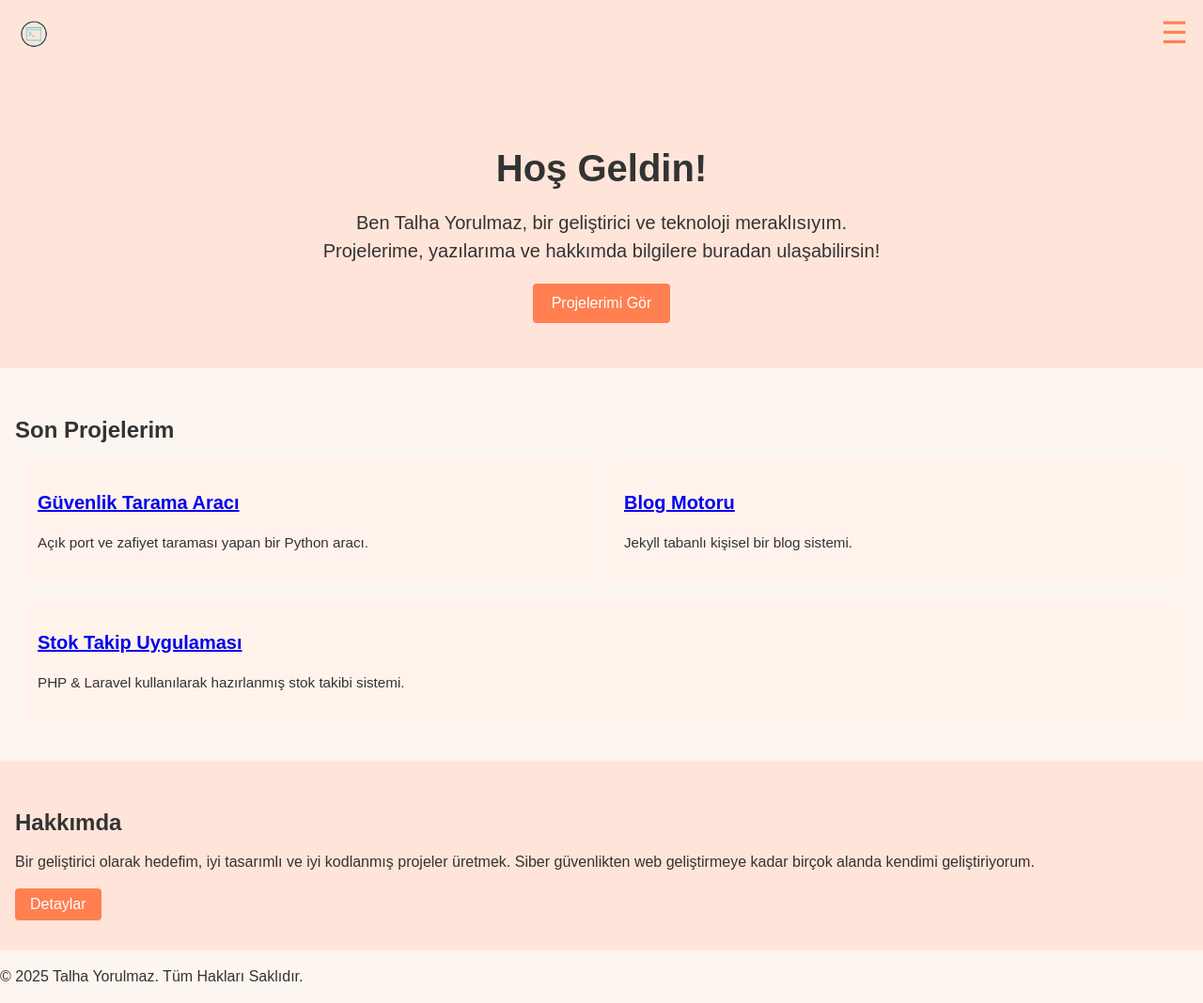
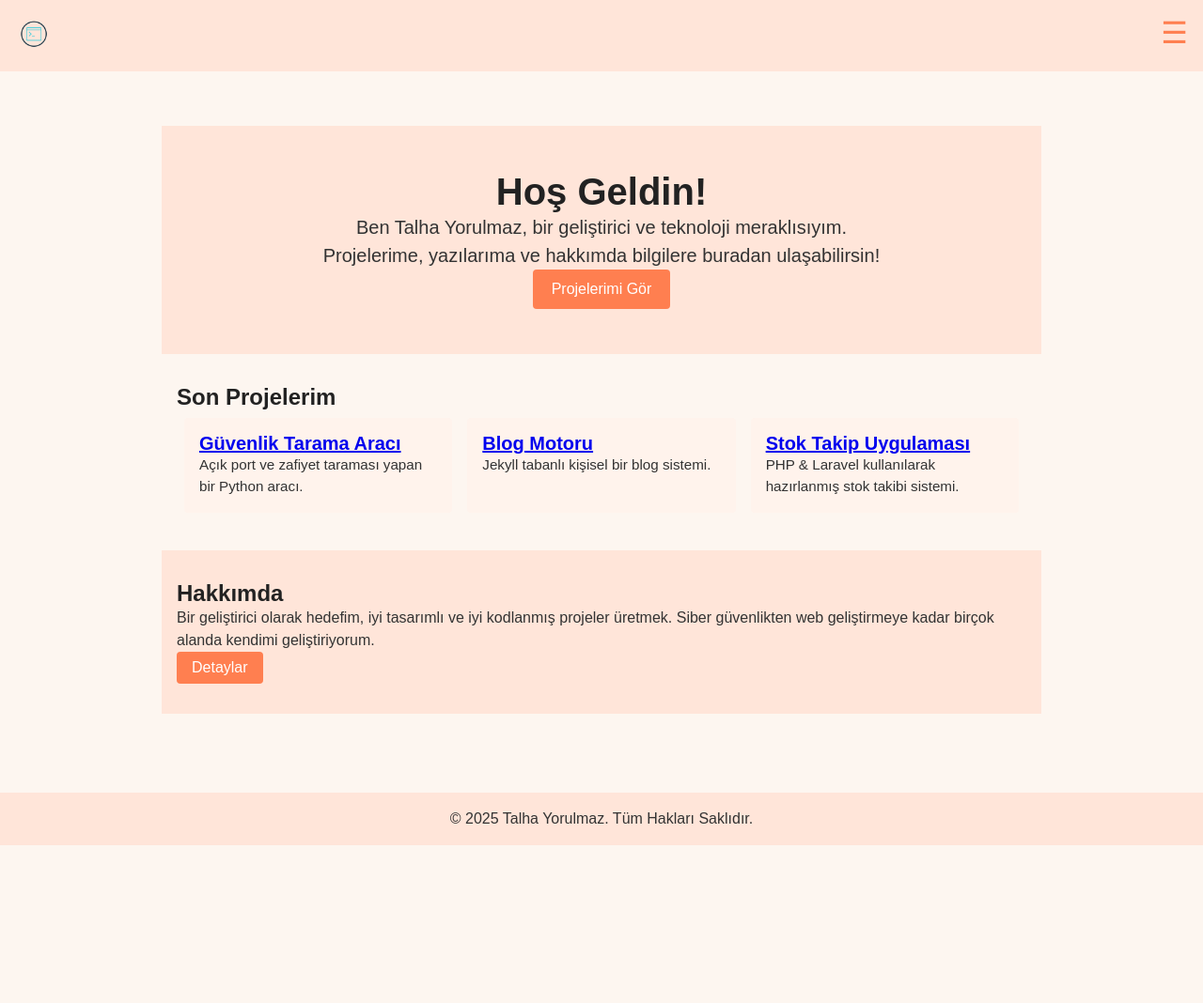
Before and after one commit to talhayrlmz/talhayorulmaz.github.io, a Jekyll site: the page built from index.html, in a window 1280 px wide. Shown: the whole page at 94% size. Built offline with Jekyll 4.4.1, drawn with Linux system fonts in a browser that asks for light colours; after the commit the page ends 900 px from its top, so only the background shows below that.

Commit message:
Update styles.css

```diff
--- a/assets/css/styles.css
+++ b/assets/css/styles.css
@@ -1,26 +1,21 @@
----
----
-
 /* ==================================================
-   Genel Ayarlar
+   GENEL AYARLAR
 ================================================== */
+* {
+  margin: 0;
+  padding: 0;
+  box-sizing: border-box;
+}
 body {
   font-family: Arial, sans-serif;
-  margin: 0;
   color: #333;
+  background-color: #fdf6f0;
   display: flex;
   flex-direction: column;
   min-height: 100vh;
-  background-color: #fdf6f0;
 }
-
-h1 {
-  font-size: 2rem;
-  margin-bottom: 1rem;
-}
-h2 {
-  font-size: 1.5rem;
-  margin-bottom: .5rem;
+h1, h2 {
+  color: #222;
 }
 p {
   font-size: 1rem;
@@ -28,73 +23,7 @@ p {
 }
 
 /* ==================================================
-   Anasayfa Alanı
-================================================== */
-.hero {
-  background: #ffe5d9;
-  padding: 3rem 1rem;
-  text-align: center;
-
-  h1 {
-    font-size: 2.5rem;
-  }
-  p {
-    font-size: 1.25rem;
-  }
-  .btn {
-    display: inline-block;
-    padding: .75rem 1.25rem;
-    background: #ff7f50;
-    color: #fff;
-    text-decoration: none;
-    border-radius: 4px;
-  }
-}
-
-.projects {
-  padding: 2rem 1rem;
-
-  .project-list {
-    display: flex;
-    justify-content: space-around;
-    flex-wrap: wrap;
-
-    .project-item {
-      flex: 1 1 30%;
-      background: #fff3ec;
-      padding: 1rem;
-      margin: .5rem;
-      border-radius: 4px;
-
-      h3 {
-        font-size: 1.25rem;
-      }
-      p {
-        font-size: .95rem;
-      }
-    }
-  }
-}
-
-.about {
-  padding: 2rem 1rem;
-  background: #ffe5d9;
-
-  p {
-    font-size: 1rem;
-  }
-  .btn {
-    display: inline-block;
-    padding: .5rem 1rem;
-    background: #ff7f50;
-    color: #fff;
-    text-decoration: none;
-    border-radius: 4px;
-  }
-}
-
-/* ==================================================
-   Menü Alanı
+   MENÜ ALANI
 ================================================== */
 .menu {
   position: relative;
@@ -102,17 +31,15 @@ p {
   justify-content: space-between;
   padding: 1rem;
   background-color: #ffe5d9;
-
+}
 .logo img {
   height: 40px;
 }
-
 .menu-icon {
   font-size: 2rem;
   color: #ff7f50;
   cursor: pointer;
 }
-
 .menu-links {
   position: absolute;
   top: 3rem;
@@ -121,19 +48,116 @@ p {
   padding: 1rem;
   display: none;
   flex-direction: column;
-
-    a {
+}
+.menu-links a {
   color: #555;
   text-decoration: none;
   padding: 0.5rem 0;
-
-      &:hover {
+}
+.menu-links a:hover {
   color: #ff7f50;
 }
+.menu-links.active {
+  display: flex;
 }
 
-    &.active {
+/* ==================================================
+   MAIN ALANI
+================================================== */
+main {
+  max-width: 1000px;
+  margin: auto;
+  padding: 2rem;
+}
+
+/* ==================================================
+   HERO ALANI
+================================================== */
+.hero {
+  background: #ffe5d9;
+  padding: 3rem 1rem;
+  text-align: center;
+}
+.hero h1 {
+  font-size: 2.5rem;
+}
+.hero p {
+  font-size: 1.25rem;
+}
+.hero .btn {
+  display: inline-block;
+  padding: 0.75rem 1.25rem;
+  background: #ff7f50;
+  color: #fff;
+  text-decoration: none;
+  border-radius: 4px;
+}
+
+/* ==================================================
+   PROJELER ALANI
+================================================== */
+.projects {
+  padding: 2rem 1rem;
+}
+.project-list {
   display: flex;
+  justify-content: space-around;
+  flex-wrap: wrap;
+}
+.project-item {
+  flex: 1 1 30%;
+  background: #fff3ec;
+  padding: 1rem;
+  margin: 0.5rem;
+  border-radius: 4px;
+}
+.project-item h3 {
+  font-size: 1.25rem;
+}
+.project-item p {
+  font-size: 0.95rem;
+}
+
+/* ==================================================
+   HAKKINDA ALANI
+================================================== */
+.about {
+  padding: 2rem 1rem;
+  background: #ffe5d9;
+}
+.about p {
+  font-size: 1rem;
+}
+.about .btn {
+  display: inline-block;
+  padding: 0.5rem 1rem;
+  background: #ff7f50;
+  color: #fff;
+  text-decoration: none;
+  border-radius: 4px;
+}
+
+/* ==================================================
+   FOOTER
+================================================== */
+footer {
+  background-color: #ffe5d9;
+  color: #333;
+  text-align: center;
+  padding: 1rem;
+  margin-top: auto;
+}
+
+/* ==================================================
+   RESPONSIVE TASARIM
+================================================== */
+@media (max-width: 768px) {
+  .project-list {
+    flex-direction: column;
+    align-items: center;
+  }
+  .project-item {
+    flex: 1 1 100%;
+    max-width: 90%;
   }
 }
-}
```
Lines whose indentation alone changed are shown as unchanged.
